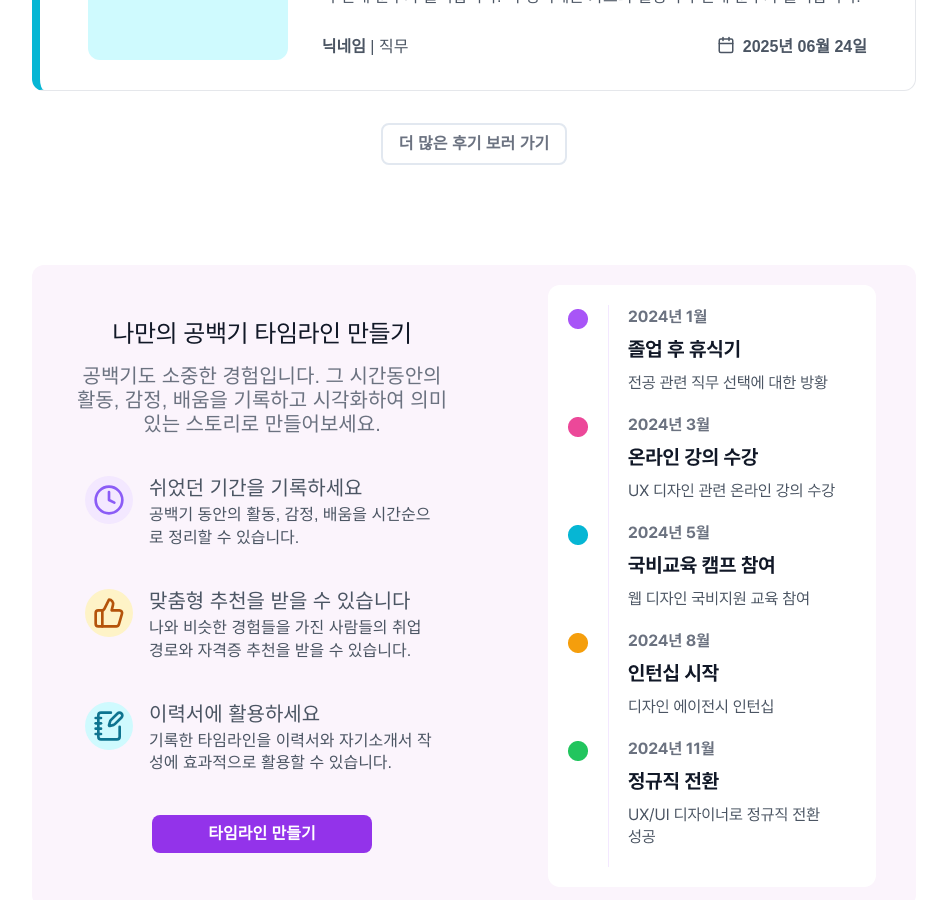
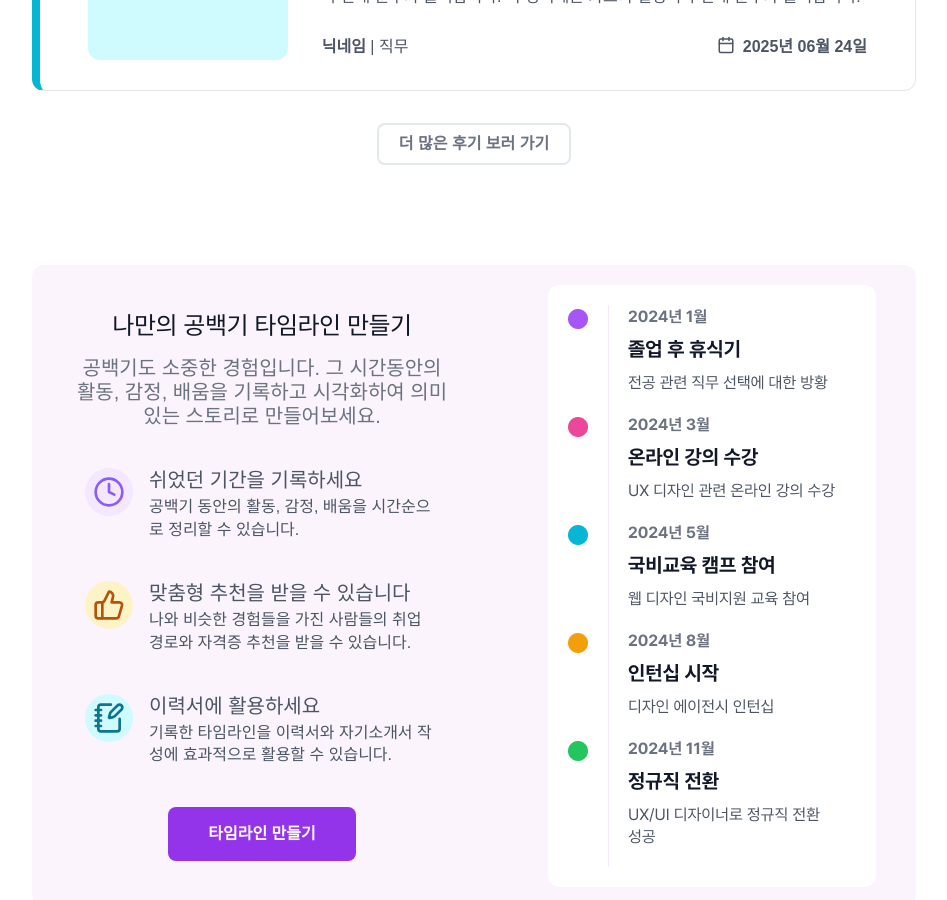
Before and after one commit to GapLog-2025/gaplog, a React (Vite) app in the folder frontend/: page / in a window 1280 px wide. Shown: the part 1700-2600 px from the top of the page, without its empty margins (8-955 px from the left). Built offline with nearby package versions, Linux system fonts and the light colour scheme; a web font is replaced by a local one.

Commit message:
style : ActionButton 스타일 변경 및 className 변수 적용

```diff
--- a/frontend/src/components/Button.tsx
+++ b/frontend/src/components/Button.tsx
@@ -8,7 +8,7 @@ type MoveButtonProps = {
 
 function MoveButton({ type = 'default', children, onClick }: MoveButtonProps) {
   const baseClasses =
-    'w-fit bg-white border-2 typo-strong rounded-lg px-4 py-2';
+    'w-fit bg-white border-2 typo-strong rounded-lg px-5 py-2';
   const primaryClasses =
     'border border-primary-primary-background text-primary';
   const defaultClasses = 'border border-border text-main';
@@ -25,18 +25,19 @@ function MoveButton({ type = 'default', children, onClick }: MoveButtonProps) {
 type ActionButtonProps = {
   size?: 'small' | 'large';
   children: React.ReactNode;
+  className?: string;
   onClick?: () => void;
 };
 function ActionButton({
   size = 'small',
   children,
+  className = '',
   onClick,
 }: ActionButtonProps) {
-  const baseClasses =
-    size === 'small' ? 'px-4 py-2' : 'min-w-[220px] px-4 py-2';
+  const baseClasses = size === 'small' ? 'px-5 py-2' : 'px-10 py-4';
   return (
     <Button
-      className={` ${baseClasses} w-fit bg-primary-action text-white typo-strong rounded-lg`}
+      className={` ${baseClasses} w-fit bg-primary-action text-white typo-strong rounded-lg ${className}`}
       onClick={onClick}
     >
       {children}
```
